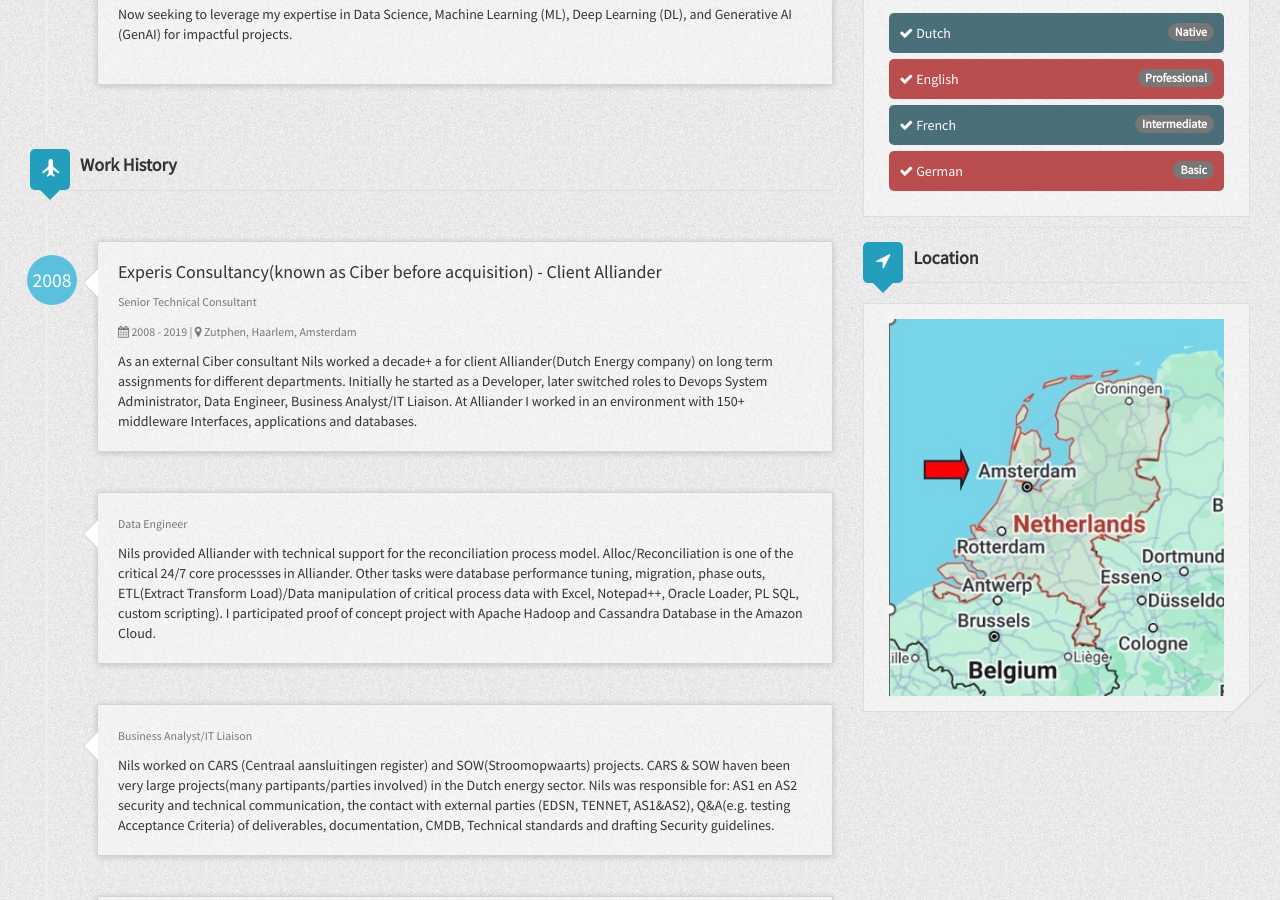
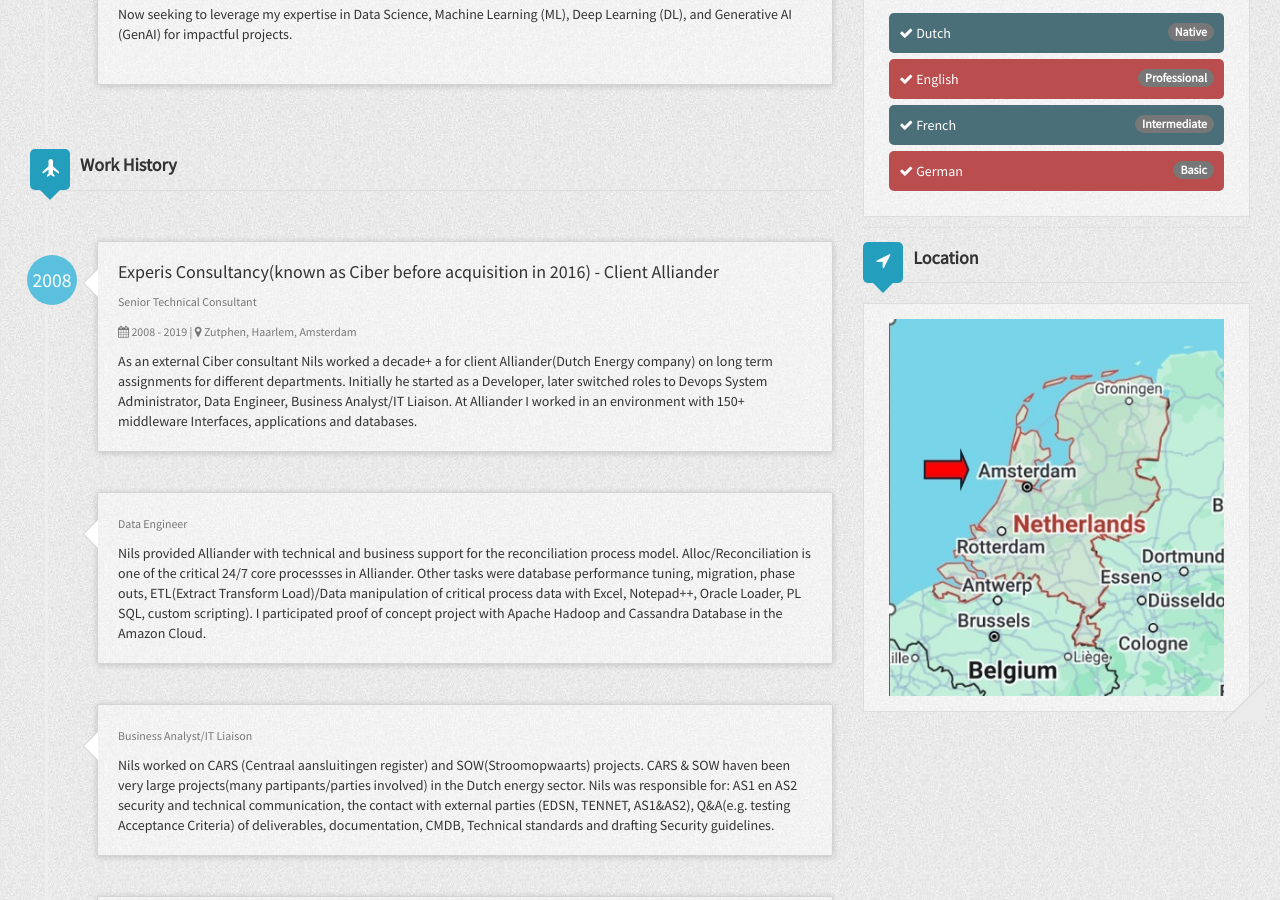
Before and after one commit to NilsKuhler/resumecard, a Jekyll site: the page built from index.html, in a window 1280 px wide and 900 px high, scrolled down 759 px. Built offline with Jekyll 4.4.1, drawn with Linux system fonts in a browser that asks for light colours; nearby versions of some CDN libraries; some of the changed text lies outside the part shown.

Commit message:
Update _config.yml

```diff
--- a/_config.yml
+++ b/_config.yml
@@ -68,7 +68,7 @@
     - line:  Now seeking to leverage my expertise in Data Science, Machine Learning (ML), Deep Learning (DL), and Generative AI (GenAI) for impactful projects.
   workHistory:
     - work2:
-      company: Experis Consultancy(known as Ciber before acquisition) - Client Alliander
+      company: Experis Consultancy(known as Ciber before acquisition in 2016) - Client Alliander
       location: Zutphen, Haarlem, Amsterdam
       title: Senior Technical Consultant
       started: 2008
@@ -80,7 +80,7 @@
       title: Data Engineer
       started:
       duration:
-      description: Nils provided Alliander with technical support for the reconciliation process model. Alloc/Reconciliation is one of the critical 24/7 core processses in Alliander. Other tasks were database performance tuning, migration, phase outs, ETL(Extract Transform Load)/Data manipulation of critical process data with Excel, Notepad++, Oracle Loader, PL SQL, custom scripting). I participated proof of concept project with Apache Hadoop and Cassandra Database in the Amazon Cloud.
+      description: Nils provided Alliander with technical and business support for the reconciliation process model. Alloc/Reconciliation is one of the critical 24/7 core processses in Alliander. Other tasks were database performance tuning, migration, phase outs, ETL(Extract Transform Load)/Data manipulation of critical process data with Excel, Notepad++, Oracle Loader, PL SQL, custom scripting). I participated proof of concept project with Apache Hadoop and Cassandra Database in the Amazon Cloud.
     - work4:
       company:
       location:
@@ -125,13 +125,13 @@
       description: Worked as DBA
   educationHistory:
     - education1:
-      organization: Courses & Certifications&#58; For a complete courses and certifications overview click above link https://nilskuhler.github.io/Blog/course/
+      organization: Courses & Certifications&#58; For a complete courses and certifications overview click above github course link in CV header
       location:
       degree:
       major:
       started: 2025
       duration: 1997 - now
-      description: Completed 100+ courses & certifications. Certifications acquired among which&#58; CISSP, Scrum, JAVA (Architect), Oracle DBA, MCSE + Internet, MS Developer, ...
+      description: Completed 100+ courses & certifications. Certifications acquired among which&#58; CISSP, Scrum, Java (Architect), Oracle DBA, MCSE + Internet, MS Developer, ...
     - education2:
       organization: Professional courses
       location:
@@ -141,7 +141,7 @@
       duration: 1997 - now
       description: Completed 50+ online (self study) courses from Coursera by Stanford, Johns Hopkins, Vanderbilt, ... among which&#58; Cloud Computing, (R) Data Science(Statistical, Interference, Developing Data Products, Data Analysis, Machine Learning, Regression, Models, Reproducible Research), Data mining, Java, Scala, Android, Machine Learning (by Andrew NG)
     - education3:
-      organization:
+      organization: Online Courses
       location:
       degree:
       major:
```
